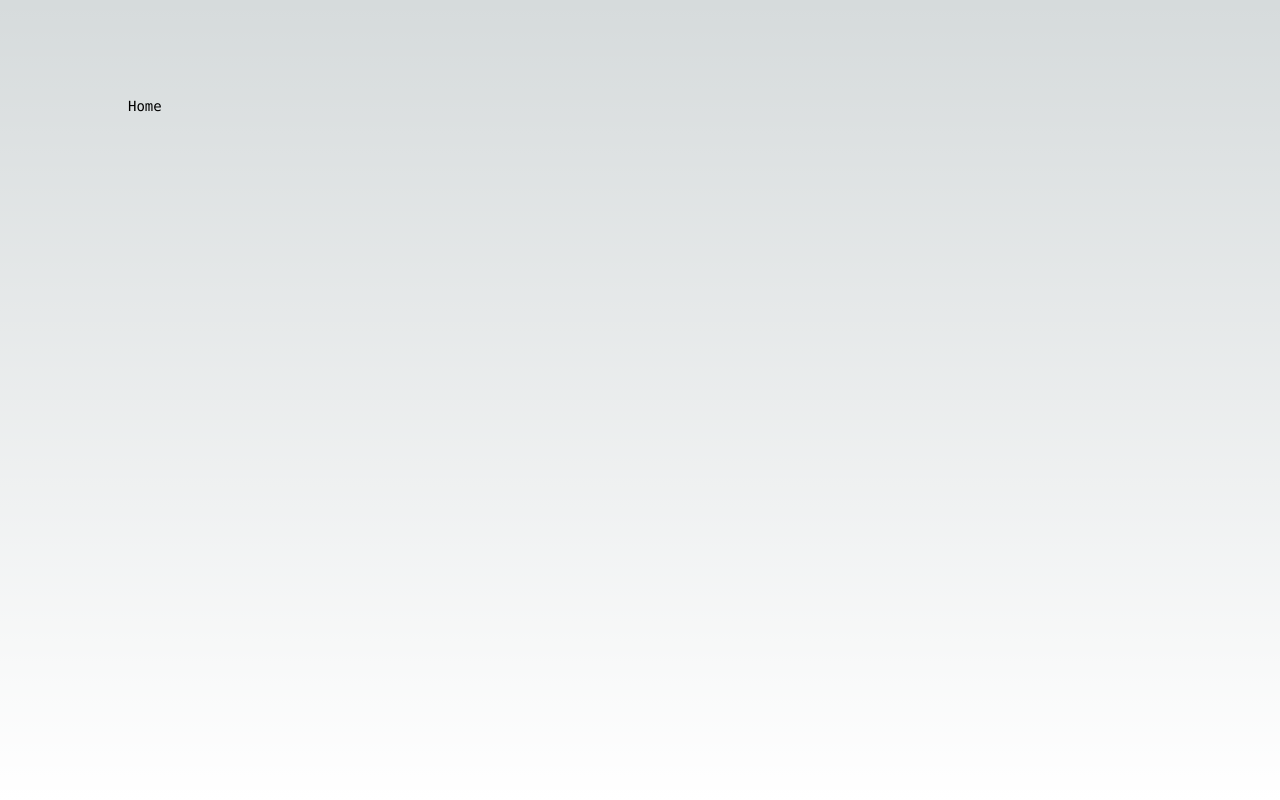
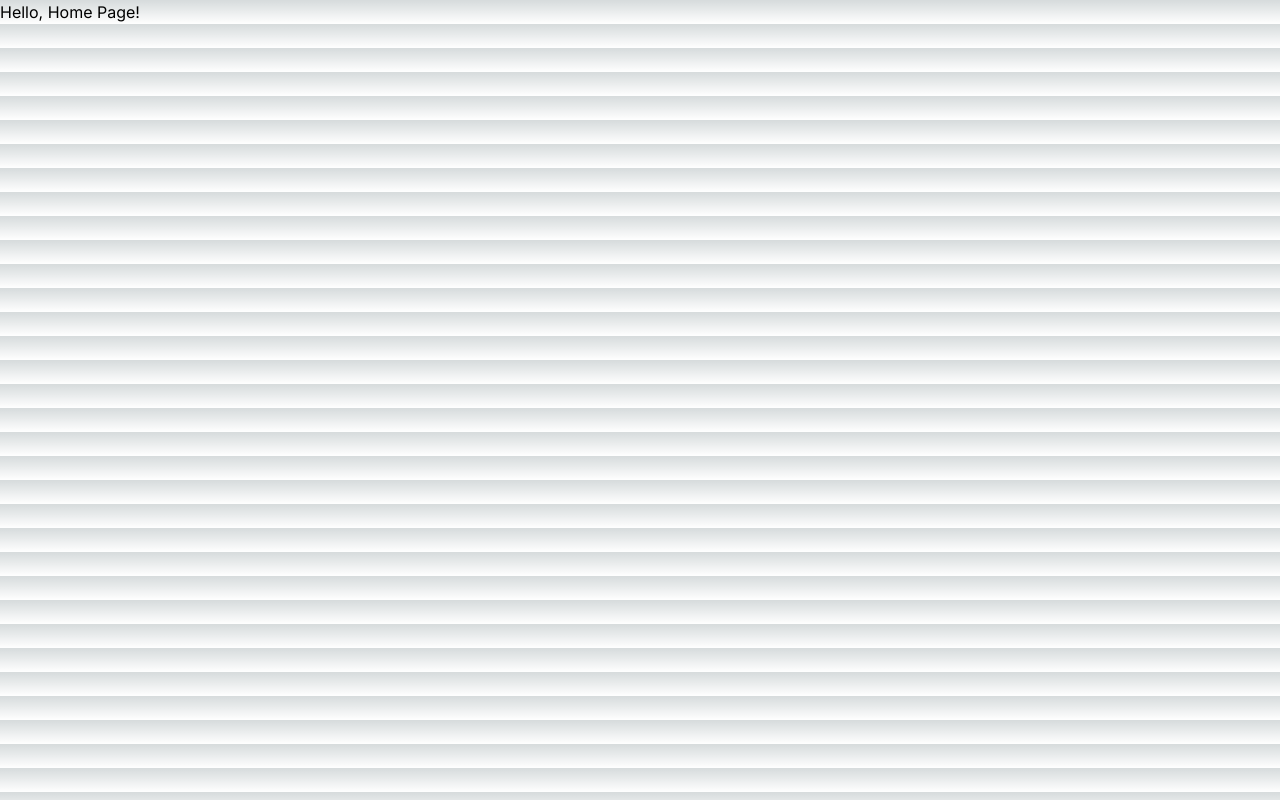
Before and after one commit to Areadevs/curso-de-next.js, a Next.js app: page / in a window 1280 px wide. Built offline with nearby package versions, Linux system fonts and the light colour scheme.

Commit message:
Aula 02: Router

```diff
--- /dev/null
+++ b/src/app/about/page.tsx
@@ -0,0 +1,9 @@
+import React from 'react'
+
+const About = () => {
+    return (
+        <div>About</div>
+    )
+}
+
+export default About
--- /dev/null
+++ b/src/app/blog/[slug]/page.tsx
@@ -0,0 +1,9 @@
+import React from 'react'
+
+const BlogPost = () => {
+    return (
+        <div>BlogPost</div>
+    )
+}
+
+export default BlogPost
--- /dev/null
+++ b/src/app/blog/page.tsx
@@ -0,0 +1,9 @@
+import React from 'react'
+
+const Blog = () => {
+    return (
+        <div>Blog</div>
+    )
+}
+
+export default Blog
--- /dev/null
+++ b/src/app/contact/page.tsx
@@ -0,0 +1,9 @@
+import React from 'react'
+
+const Contact = () => {
+    return (
+        <div>Contact</div>
+    )
+}
+
+export default Contact
--- /dev/null
+++ b/src/app/dashboard/(auth)/login/page.tsx
@@ -0,0 +1,9 @@
+import React from 'react'
+
+const Login = () => {
+    return (
+        <div>Login</div>
+    )
+}
+
+export default Login
--- /dev/null
+++ b/src/app/dashboard/(auth)/register/page.tsx
@@ -0,0 +1,9 @@
+import React from 'react'
+
+const Register = () => {
+    return (
+        <div>Register</div>
+    )
+}
+
+export default Register
--- /dev/null
+++ b/src/app/dashboard/page.tsx
@@ -0,0 +1,9 @@
+import React from 'react'
+
+const Dashboard = () => {
+    return (
+        <div>Dashboard</div>
+    )
+}
+
+export default Dashboard
--- a/src/app/page.tsx
+++ b/src/app/page.tsx
@@ -1,11 +1,7 @@
-import Image from 'next/image'
-
 export default function Home() {
   return (
-    <main className="flex min-h-screen flex-col items-center justify-between p-24">
-      <div className="z-10 max-w-5xl w-full items-center justify-between font-mono text-sm lg:flex">
-        Home
-      </div>
+    <main>
+      <h1>Hello, Home Page!</h1>
     </main>
   )
 }
--- /dev/null
+++ b/src/app/portfolio/[category]/page.tsx
@@ -0,0 +1,9 @@
+import React from 'react'
+
+const Category = () => {
+    return (
+        <div>Category</div>
+    )
+}
+
+export default Category
--- /dev/null
+++ b/src/app/portfolio/page.tsx
@@ -0,0 +1,9 @@
+import React from 'react'
+
+const Portfolio = () => {
+    return (
+        <div>Portfolio</div>
+    )
+}
+
+export default Portfolio
```
